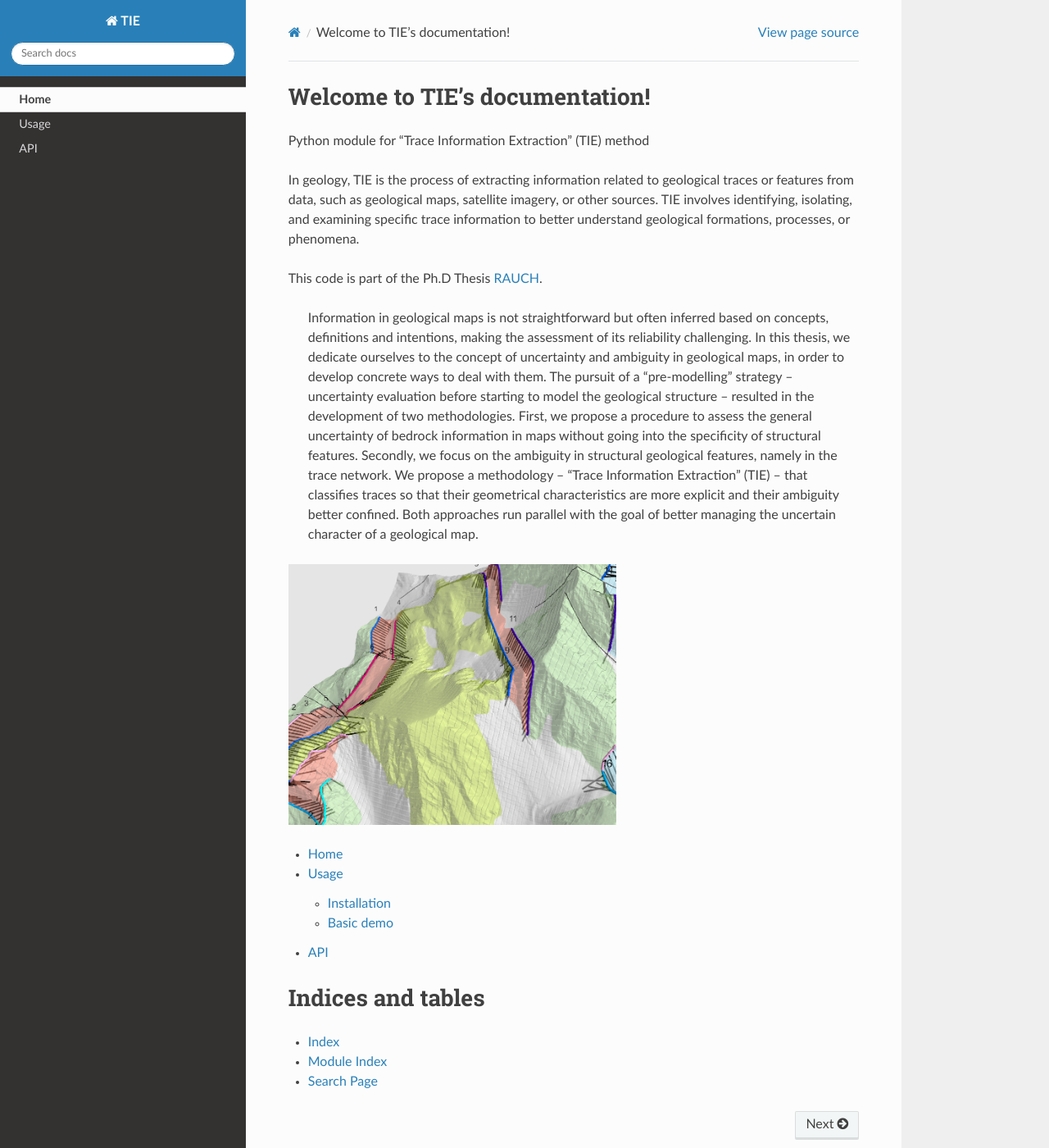
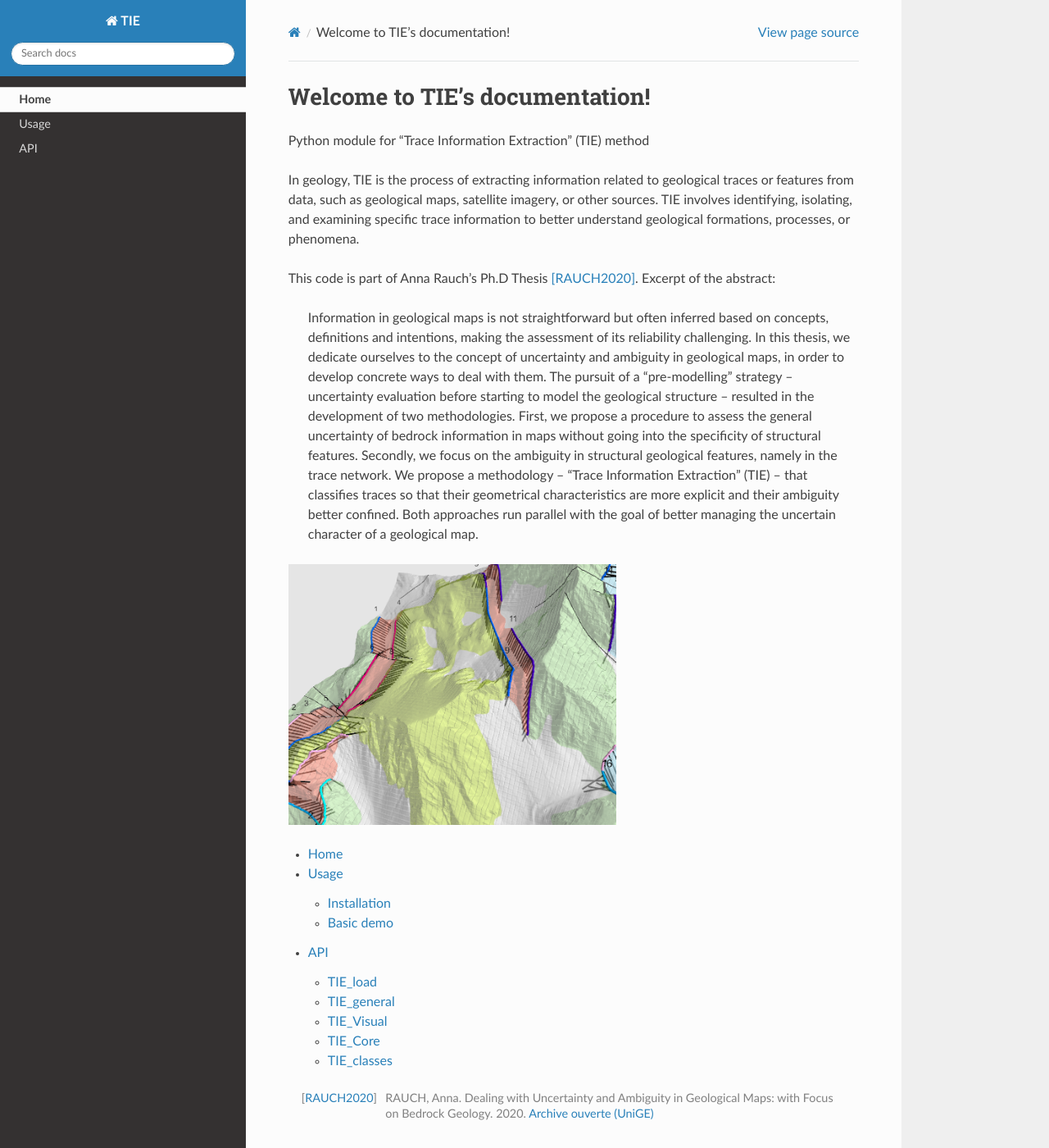
Before and after one commit to procrastinatio/lg-tie-toolbox, a Sphinx documentation site: the page built from doc/index.rst, in a window 1280 px wide and 1400 px high. Shown: the whole window at 82% size. Built offline with Sphinx 7.4.7 and the Read the Docs theme 2.0.0, drawn with Linux system fonts in a browser that asks for light colours.

Commit message:
Merged in doc_api (pull request #3)
Documenting api

Former-commit-id: 34e8b03b3b18202f5bfd7864caec017d2da72509

```diff
--- a/doc/api.rst
+++ b/doc/api.rst
@@ -1,23 +1,38 @@
 API
 ===
 
-.. autosummary::
-   :toctree: generated
+.. currentmodule:: TIE
 
-.. automodule:: TIE
 
+
+
+
+TIE_load
+--------
 
 .. automodule:: TIE.TIE_load
    :members:
 
+TIE_general
+-----------
+
 .. automodule:: TIE.TIE_general
    :members:
+
+TIE_Visual
+----------
 
 .. automodule:: TIE.TIE_visual
    :members:
 
+TIE_Core
+--------
+
 .. automodule:: TIE.TIE_core
    :members:
 
+TIE_classes
+-----------
+
 .. automodule:: TIE.TIE_classes
    :members:
--- a/doc/index.rst
+++ b/doc/index.rst
@@ -11,7 +11,8 @@
 
 In geology, TIE is the process of extracting information related to geological traces or features from data, such as geological maps, satellite imagery, or other sources. TIE involves identifying, isolating, and examining specific trace information to better understand geological formations, processes, or phenomena.
 
-This code is part of the Ph.D Thesis `RAUCH`_.
+This code is part of Anna Rauch's Ph.D Thesis [RAUCH2020]_. Excerpt of the abstract:
+
 
 
     Information in geological maps is not straightforward but often inferred based on concepts, definitions and intentions, making the assessment of its reliability challenging. In this thesis, we dedicate ourselves to the concept of uncertainty and ambiguity in geological maps, in order to develop concrete ways to deal with them. The pursuit of a "pre-modelling" strategy – uncertainty evaluation before starting to model the geological structure – resulted in the development of two methodologies. First, we propose a procedure to assess the general uncertainty of bedrock information in maps without going into the specificity of structural features. Secondly, we focus on the ambiguity in structural geological features, namely in the trace network. We propose a methodology – “Trace Information Extraction” (TIE) – that classifies traces so that their geometrical characteristics are more explicit and their ambiguity better confined. Both approaches run parallel with the goal of better managing the uncertain character of a geological map.
@@ -30,7 +31,9 @@
    api
 
 
-.. _RAUCH: RAUCH, Anna. Dealing with Uncertainty and Ambiguity in Geological Maps: with Focus on Bedrock Geology. 2020. https://archive-ouverte.unige.ch/unige:141287
+
+
+.. [RAUCH2020] RAUCH, Anna. Dealing with Uncertainty and Ambiguity in Geological Maps: with Focus on Bedrock Geology. 2020. `Archive ouverte (UniGE) <https://archive-ouverte.unige.ch/unige:141287>`_
 
 Indices and tables
 ==================
```
Also changed, not shown: 1 other file.
